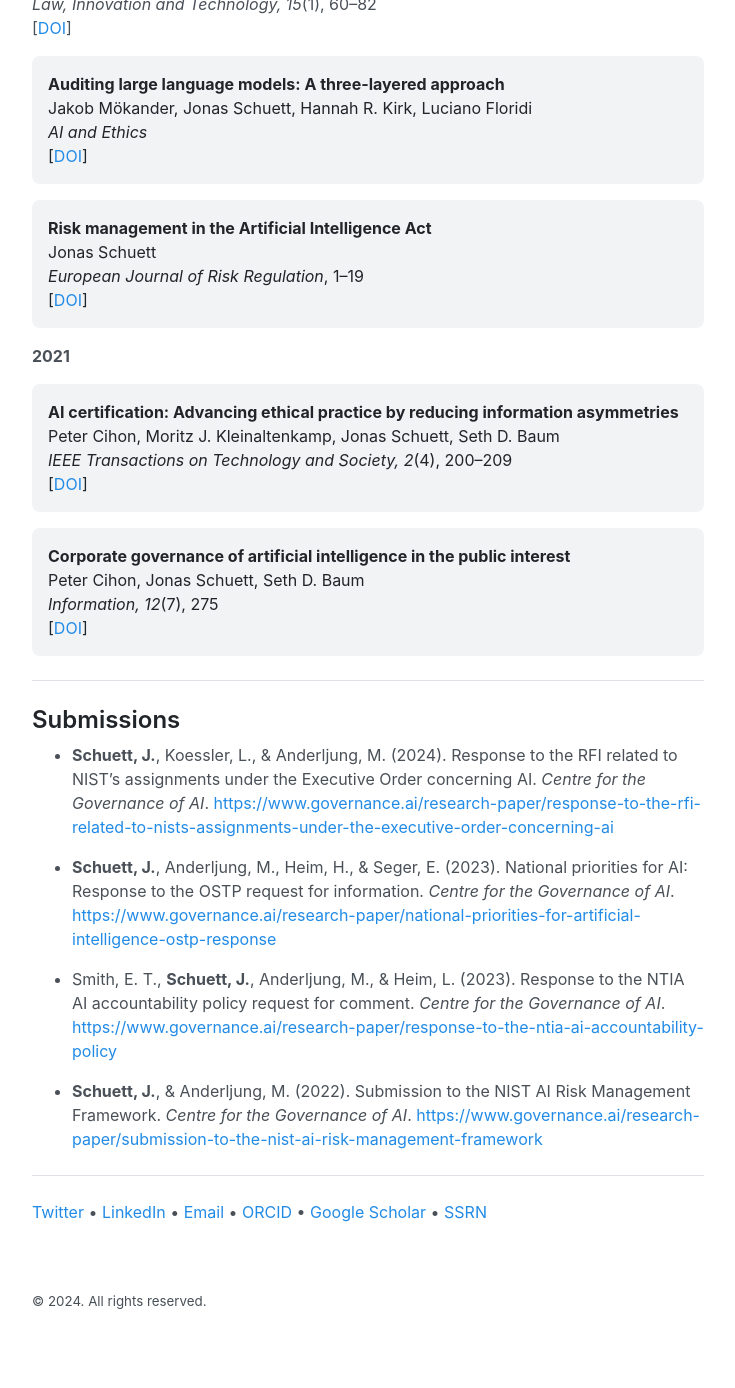
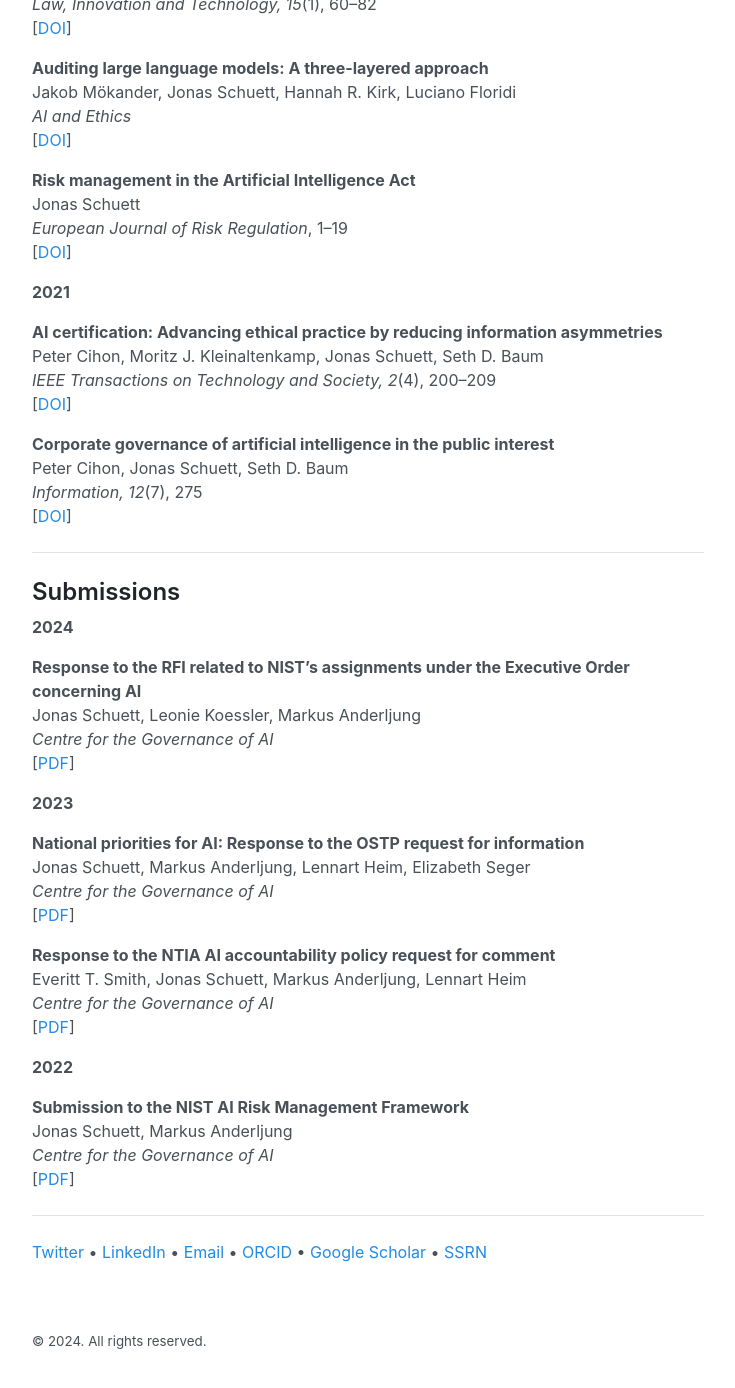
Before and after one commit to jonasschuett/jonasschuett.github.io, a Jekyll site: the page built from _posts/2020-04-04-introduction.md, in a window 1280 px wide and 1400 px high, scrolled down 9292 px. Shown: the top 1388 px of the window, without its empty margins (272-1007 px from the left). Built offline with Jekyll 4.4.1, drawn with Linux system fonts in a browser that asks for light colours; nearby versions of some CDN libraries; before the commit the page ends 10652 px from its top, so only the background shows below that.

Commit message:
Update 2020-04-04-introduction.md

```diff
--- a/_posts/2020-04-04-introduction.md
+++ b/_posts/2020-04-04-introduction.md
@@ -215,13 +215,11 @@ Jonas Schuett <br>
 Jakob Mökander, Jonas Schuett, Hannah R. Kirk, Luciano Floridi <br>
 *AI and Ethics* <br>
 [[DOI](https://doi.org/10.1007/s43681-023-00289-2)]
-{: .message }
 
 **Risk management in the Artificial Intelligence Act** <br>
 Jonas Schuett <br>
 *European Journal of Risk Regulation*, 1–19 <br>
 [[DOI](https://doi.org/10.1017/err.2023.1)]
-{: .message }
 
 **2021**
 
@@ -229,25 +227,41 @@ Jonas Schuett <br>
 Peter Cihon, Moritz J. Kleinaltenkamp, Jonas Schuett, Seth D. Baum <br>
 *IEEE Transactions on Technology and Society, 2*(4), 200–209 <br>
 [[DOI](https://doi.org/10.1109/TTS.2021.3077595)]
-{: .message }
 
 **Corporate governance of artificial intelligence in the public interest** <br>
 Peter Cihon, Jonas Schuett, Seth D. Baum <br>
 *Information, 12*(7), 275 <br>
 [[DOI](https://doi.org/10.3390/info12070275)]
-{: .message }
 
 ---
 
 ## Submissions
 
-- **Schuett, J.**, Koessler, L., & Anderljung, M. (2024). Response to the RFI related to NIST's assignments under the Executive Order concerning AI. *Centre for the Governance of AI*. <https://www.governance.ai/research-paper/response-to-the-rfi-related-to-nists-assignments-under-the-executive-order-concerning-ai>
+**2024**
 
-- **Schuett, J.**, Anderljung, M., Heim, H., & Seger, E. (2023). National priorities for AI: Response to the OSTP request for information. *Centre for the Governance of AI*. <https://www.governance.ai/research-paper/national-priorities-for-artificial-intelligence-ostp-response>
+**Response to the RFI related to NIST's assignments under the Executive Order concerning AI** <br>
+Jonas Schuett, Leonie Koessler, Markus Anderljung <br>
+*Centre for the Governance of AI* <br>
+[[PDF](https://cdn.governance.ai/GovAI_Response_to_RFI_Related_to_NIST_Assignments_Under_Executive_Order_Concerning_AI.pdf)]
 
-- Smith, E. T., **Schuett, J.**, Anderljung, M., & Heim, L. (2023). Response to the NTIA AI accountability policy request for comment. *Centre for the Governance of AI*. <https://www.governance.ai/research-paper/response-to-the-ntia-ai-accountability-policy>
+**2023**
 
-- **Schuett, J.**, & Anderljung, M. (2022). Submission to the NIST AI Risk Management Framework. *Centre for the Governance of AI*. <https://www.governance.ai/research-paper/submission-to-the-nist-ai-risk-management-framework>
+**National priorities for AI: Response to the OSTP request for information** <br>
+Jonas Schuett, Markus Anderljung, Lennart Heim, Elizabeth Seger <br>
+*Centre for the Governance of AI* <br>
+[[PDF](https://cdn.governance.ai/Response_to_the_OSTP_Request_for_Information__National_Priorities_for_Artificial_Intelligence.pdf)]
+
+**Response to the NTIA AI accountability policy request for comment** <br>
+Everitt T. Smith, Jonas Schuett, Markus Anderljung, Lennart Heim <br>
+*Centre for the Governance of AI* <br>
+[[PDF](https://cdn.governance.ai/GovAI_Response_to_the_NTIA_AI_Accountability_Policy_Request_for_Comment.pdf)]
+
+**2022**
+
+**Submission to the NIST AI Risk Management Framework** <br>
+Jonas Schuett, Markus Anderljung <br>
+*Centre for the Governance of AI* <br>
+[[PDF](https://cdn.governance.ai/Comments_on_the_Initial_Draft_of_the_NIST_AI_RMF_-_GovAI.pdf)]
 
 ---
 
```
